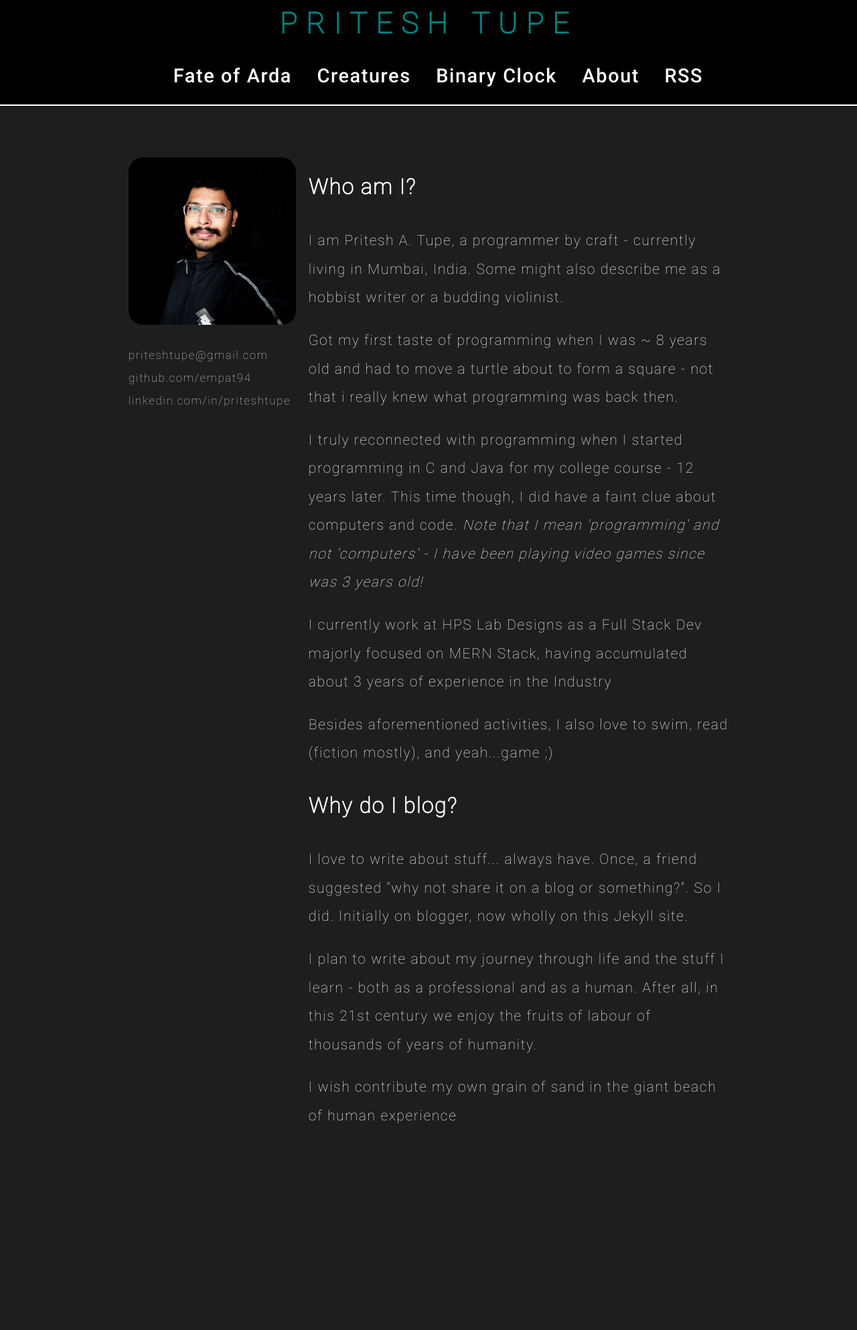
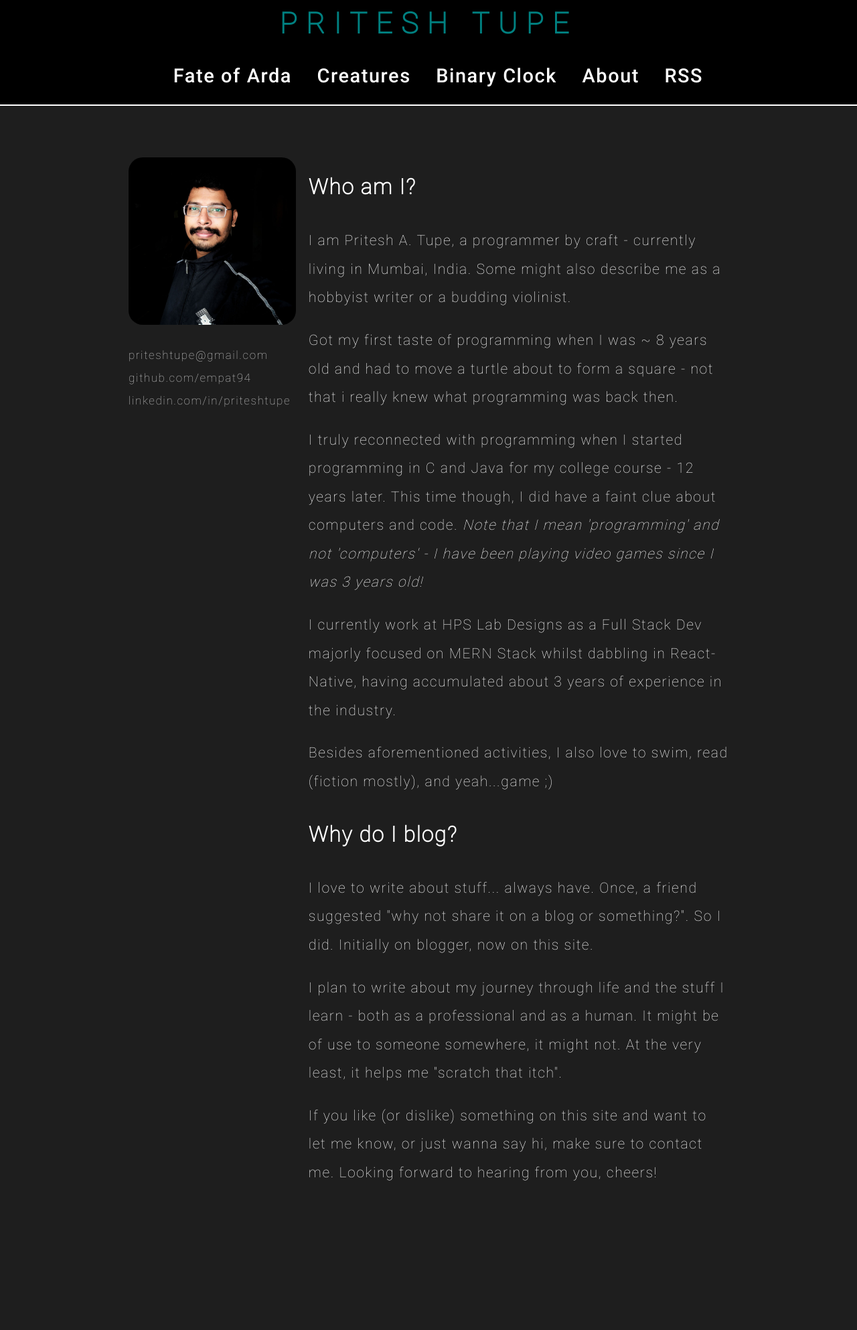
Before and after one commit to EMPAT94/empat94.github.io, a Jekyll site: the page built from about.html, in a window 1280 px wide. Shown: the whole page at 67% size. Built offline with Jekyll 4.4.1, drawn with Linux system fonts in a browser that asks for light colours; before the commit the page ends 1901 px from its top, so only the background shows below that.

Commit message:
Added postFooter

```diff
--- a/_sass/main.scss
+++ b/_sass/main.scss
@@ -195,6 +195,19 @@
   }
 }
 
+.postFooter {
+  width:100%;
+  text-align:center;
+  margin-top: 20px;
+  border-top: 1px solid grey;
+  border-bottom: 1px solid grey;
+  padding: 10px;
+
+  a {
+    color: green;
+  }
+}
+
 /* Contact Me */
 
 .contactMe {
--- a/about.html
+++ b/about.html
@@ -36,38 +36,23 @@
 
     <h2>Who am I?</h2>
 
-    <p>I am Pritesh A. Tupe, a programmer by craft - currently living in Mumbai, India.
-      Some might also describe me as a hobbist writer or a budding violinist.</p>
+    <p>I am Pritesh A. Tupe, a programmer by craft - currently living in Mumbai, India. Some might also describe me as a hobbyist writer or a budding violinist.</p>
 
-    <p>Got my first taste of programming when I was ~ 8 years old
-      and had to move a turtle about to form a square - not that i really knew what
-      programming was back then.</p>
+    <p>Got my first taste of programming when I was ~ 8 years old and had to move a turtle about to form a square - not that i really knew what programming was back then.</p>
 
-    <p>I truly reconnected with programming when I started programming in C and Java
-      for my college course - 12 years later. This time though, I did have a faint
-      clue about computers and code. <i>Note that I mean 'programming' and not
-        'computers' - I have been playing video games since was 3 years old!</i>
-    </p>
+    <p>I truly reconnected with programming when I started programming in C and Java for my college course - 12 years later. This time though, I did have a faint clue about computers and code. <i>Note that I mean 'programming' and not 'computers' - I have been playing video games since I was 3 years old!</i></p>
 
-    <p>I currently work at HPS Lab Designs as a Full Stack Dev majorly focused
-      on MERN Stack, having accumulated about 3 years of experience in the Industry</p>
+    <p>I currently work at HPS Lab Designs as a Full Stack Dev majorly focused on MERN Stack whilst dabbling in React-Native, having accumulated about 3 years of experience in the industry.</p>
 
-    <p>
-      Besides aforementioned activities, I also love to swim, read (fiction mostly),
-      and yeah...game ;)
-    </p>
+    <p>Besides aforementioned activities, I also love to swim, read (fiction mostly), and yeah...game ;)</p>
 
     <h2>Why do I blog?</h2>
 
-    <p>I love to write about stuff... always have. Once, a friend suggested
-      "why not share it on a blog or something?". So I did. Initially on blogger,
-      now wholly on this Jekyll site.</p>
+    <p>I love to write about stuff... always have. Once, a friend suggested "why not share it on a blog or something?". So I did. Initially on blogger, now on this site.</p>
 
-    <p>I plan to write about my journey through life and the stuff I learn
-      - both as a professional and as a human. After all, in this 21st century
-      we enjoy the fruits of labour of thousands of years of humanity.</p>
+    <p>I plan to write about my journey through life and the stuff I learn - both as a professional and as a human. It might be of use to someone somewhere, it might not. At the very least, it helps me "scratch that itch".</p>
 
-    <p>I wish contribute my own grain of sand in the giant beach of human experience </p>
+    <p>If you like (or dislike) something on this site and want to let me know, or just wanna say hi, make sure to contact me. Looking forward to hearing from you, cheers!</p>
 
   </div>
 
```
Also changed, not shown: _layouts/post.html (+16 -1 lines).
